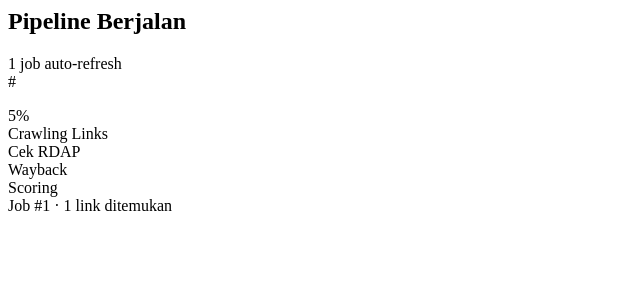
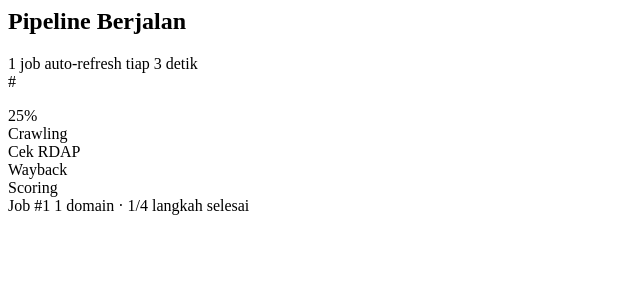
Before and after one commit to kikyrestu/tool-domain-intelligence-and-underwriting, a Python web app: template app/templates/partials/active_crawls.html in a window 1280 px wide. Shown: the top 300 px of the page, without its empty margins (0-640 px from the left). Run offline with Jinja, Linux system fonts and the light colour scheme; the template is opened without the code that fills it: most values are stand-ins (such as "Sample title", 1, 10 or a date in 2020).

Commit message:
feat: real processed_count progress bar with shimmer animation

```diff
--- a/app/main.py
+++ b/app/main.py
@@ -24,6 +24,7 @@ async def lifespan(app: FastAPI):
         # Auto-add new columns that may not exist on older DBs
         migrations = [
             "ALTER TABLE crawl_jobs ADD COLUMN IF NOT EXISTS current_step VARCHAR(20)",
+            "ALTER TABLE crawl_jobs ADD COLUMN IF NOT EXISTS processed_count INTEGER DEFAULT 0",
             "ALTER TABLE candidate_domains ADD COLUMN IF NOT EXISTS is_starred BOOLEAN DEFAULT FALSE",
             "ALTER TABLE candidate_domains ADD COLUMN IF NOT EXISTS dns_mx_records BOOLEAN",
             "ALTER TABLE candidate_domains ADD COLUMN IF NOT EXISTS is_parked BOOLEAN DEFAULT FALSE",
--- a/app/models/crawl_job.py
+++ b/app/models/crawl_job.py
@@ -13,6 +13,7 @@ class CrawlJob(Base):
     source_id: Mapped[int] = mapped_column(ForeignKey("sources.id", ondelete="CASCADE"), nullable=False)
     status: Mapped[str] = mapped_column(String(20), default="pending", nullable=False)
     current_step: Mapped[str | None] = mapped_column(String(20), nullable=True)
+    processed_count: Mapped[int] = mapped_column(Integer, default=0)
     total_links_found: Mapped[int] = mapped_column(Integer, default=0)
     total_candidates: Mapped[int] = mapped_column(Integer, default=0)
     total_dead_links: Mapped[int] = mapped_column(Integer, default=0)
--- a/app/templates/partials/active_crawls.html
+++ b/app/templates/partials/active_crawls.html
@@ -1,19 +1,35 @@
 {% if active_jobs %}
+<style>
+@keyframes shimmer {
+    0%   { background-position: -400px 0; }
+    100% { background-position: 400px 0; }
+}
+.bar-shimmer {
+    background: linear-gradient(90deg, #6366f1 30%, #a5b4fc 50%, #6366f1 70%);
+    background-size: 400px 100%;
+    animation: shimmer 1.6s infinite linear;
+}
+</style>
 <div class="bg-white rounded-lg border border-indigo-200 mb-6 shadow-sm">
     <div class="px-5 py-4 border-b border-indigo-100 flex items-center gap-2">
         <span class="w-2.5 h-2.5 rounded-full bg-indigo-500 animate-pulse inline-block"></span>
         <h2 class="text-base font-semibold text-gray-900">Pipeline Berjalan</h2>
         <span class="ml-2 text-xs bg-indigo-100 text-indigo-700 px-2 py-0.5 rounded-full font-medium">{{ active_jobs|length }} job</span>
-        <span class="ml-auto text-xs text-gray-400">auto-refresh</span>
+        <span class="ml-auto text-xs text-gray-400">auto-refresh tiap 3 detik</span>
     </div>
     <div class="p-5 space-y-5">
         {% for job in active_jobs %}
         {% set step_order = {'crawling': 0, 'rdap': 1, 'wayback': 2, 'scoring': 3} %}
-        {% set step_labels = {'crawling': 'Crawling Links', 'rdap': 'Cek RDAP', 'wayback': 'Wayback', 'scoring': 'Scoring'} %}
+        {% set step_labels = {'crawling': 'Crawling', 'rdap': 'Cek RDAP', 'wayback': 'Wayback', 'scoring': 'Scoring'} %}
         {% set step_desc = {'crawling': 'Mengambil & mengekstrak domain dari source...', 'rdap': 'Mengecek availability & registrar domain...', 'wayback': 'Mengambil histori Wayback Machine...', 'scoring': 'Menghitung skor kandidat...'} %}
-        {% set step_pct = {'crawling': 18, 'rdap': 43, 'wayback': 68, 'scoring': 88} %}
+        {% set total_steps = job.total_links_found * 4 if job.total_links_found else 0 %}
+        {% if total_steps > 0 and job.processed_count > 0 %}
+            {% set pct = [(job.processed_count / total_steps * 100) | int, 99] | min %}
+        {% else %}
+            {% set fallback = {'crawling': 5, 'rdap': 26, 'wayback': 51, 'scoring': 76} %}
+            {% set pct = fallback.get(job.current_step, 5) %}
+        {% endif %}
         {% set cur_idx = step_order.get(job.current_step, 0) %}
-        {% set pct = step_pct.get(job.current_step, 5) %}
         <div>
             <div class="flex justify-between items-start mb-2">
                 <div>
@@ -31,20 +47,25 @@
                 {% for s in all_steps %}
                 {% set s_idx = step_order.get(s, 0) %}
                 <div class="flex-1">
-                    <div class="h-1.5 rounded-full {% if s_idx < cur_idx %}bg-indigo-400{% elif s_idx == cur_idx %}bg-indigo-600{% else %}bg-gray-200{% endif %}"></div>
-                    <span class="text-[9px] text-gray-400 mt-0.5 block text-center truncate">{{ step_labels.get(s, s) }}</span>
+                    <div class="h-1.5 rounded-full overflow-hidden {% if s_idx < cur_idx %}bg-indigo-500{% elif s_idx == cur_idx %}relative{% else %}bg-gray-200{% endif %}">
+                        {% if s_idx == cur_idx %}
+                        <div class="h-full w-full bar-shimmer rounded-full"></div>
+                        {% endif %}
+                    </div>
+                    <span class="text-[9px] {% if s_idx == cur_idx %}text-indigo-600 font-medium{% else %}text-gray-400{% endif %} mt-0.5 block text-center truncate">{{ step_labels.get(s, s) }}</span>
                 </div>
                 {% endfor %}
             </div>
 
             <!-- Progress bar -->
-            <div class="w-full bg-gray-100 rounded-full h-2 overflow-hidden">
-                <div class="bg-gradient-to-r from-indigo-400 to-indigo-600 h-2 rounded-full transition-all duration-700"
+            <div class="w-full bg-gray-100 rounded-full h-2.5 overflow-hidden">
+                <div class="h-full rounded-full transition-all duration-700 {% if pct < 99 %}bar-shimmer{% else %}bg-indigo-500{% endif %}"
                      style="width: {{ pct }}%"></div>
             </div>
 
-            <div class="text-xs text-gray-400 mt-1">Job #{{ job.id }} &middot;
-                {% if job.total_links_found %}{{ job.total_links_found }} link ditemukan{% endif %}
+            <div class="flex justify-between text-xs text-gray-400 mt-1">
+                <span>Job #{{ job.id }}</span>
+                <span>{{ job.total_links_found }} domain &middot; {{ job.processed_count }}/{{ total_steps }} langkah selesai</span>
             </div>
         </div>
         {% endfor %}
```
Also changed, not shown: app/routes/crawl.py (+7 -5 lines).
